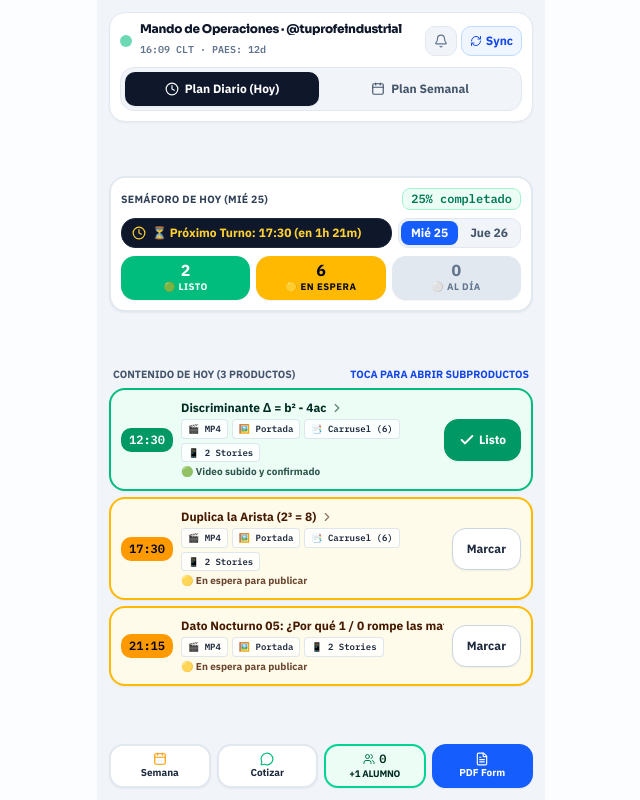
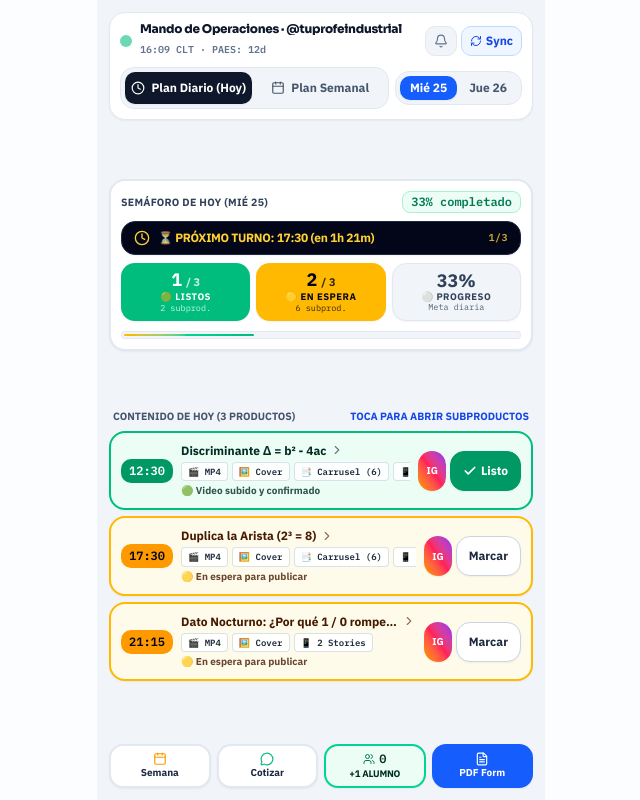
Before and after one commit to paillamilm-blip/tuprofeindustrial-web, a Next.js app: page /grilla in a window 1280 px wide. Shown: the whole page, without its empty margins (319-959 px from the left). Built offline with nearby package versions, Linux system fonts and the light colour scheme.

Commit message:
feat(grilla): optimize cockpit metrics, full-width countdown, battery progress bar, and 1-tap social shortcuts

```diff
--- a/app/grilla/grilla-cockpit-client.tsx
+++ b/app/grilla/grilla-cockpit-client.tsx
@@ -434,10 +434,16 @@ export function GrillaCockpitClient({
   }, [dayTasks, currentDayData]);
 
   const completedCount = dayTasks.filter((t) => completedMap[t.id]).length;
-  const alertaTasks = dayTasks.filter((t) => !completedMap[t.id] && isTaskUrgent(t));
   const procesoTasks = dayTasks.filter((t) => !completedMap[t.id] && !isTaskUrgent(t));
-  const progressPercent = Math.round((completedCount / dayTasks.length) * 100);
-  const isAllDone = completedCount === dayTasks.length;
+  const totalVideos = videoBlocks.length;
+  const videosCompletedCount = videoBlocks.filter((b) => !!completedMap[b.mainAction.id]).length;
+  const videosPendingCount = totalVideos - videosCompletedCount;
+  const videosAlertCount = videoBlocks.filter(
+    (b) => !completedMap[b.mainAction.id] && isTaskUrgent(b.mainAction)
+  ).length;
+  const videoProgressPercent =
+    totalVideos > 0 ? Math.round((videosCompletedCount / totalVideos) * 100) : 0;
+  const isAllVideosDone = totalVideos > 0 && videosCompletedCount === totalVideos;
   const paesDaysLeft = diffDaysFromIso(santiagoNow.isoDate, "2026-11-30");
 
   const inspectedBlock = useMemo(() => {
@@ -574,12 +580,13 @@ export function GrillaCockpitClient({
           </div>
         </div>
 
-        {/* SWITCH PRINCIPAL DE OPERACIONES: [📅 PLAN DIARIO] vs [🗓️ PLAN SEMANAL] */}
-        <div className="grid grid-cols-2 gap-1 bg-slate-100 p-1 rounded-xl border border-slate-200">
+        {/* SWITCH PRINCIPAL DE OPERACIONES Y SELECTOR DE DÍA */}
+        <div className="flex items-center gap-1.5">
+          <div className="flex-1 grid grid-cols-2 gap-1 bg-slate-100 p-1 rounded-xl border border-slate-200">
             <button
               type="button"
               onClick={() => setViewMode("diario")}
-            className={`cursor-pointer touch-manipulation min-h-[34px] rounded-lg text-xs font-black flex items-center justify-center gap-1.5 transition ${
+              className={`cursor-pointer touch-manipulation min-h-[32px] rounded-lg text-xs font-black flex items-center justify-center gap-1.5 transition ${
                 viewMode === "diario"
                   ? "bg-slate-900 text-white shadow-xs"
                   : "text-slate-600 hover:text-slate-900"
@@ -591,7 +598,7 @@ export function GrillaCockpitClient({
             <button
               type="button"
               onClick={() => setViewMode("semanal")}
-            className={`cursor-pointer touch-manipulation min-h-[34px] rounded-lg text-xs font-black flex items-center justify-center gap-1.5 transition ${
+              className={`cursor-pointer touch-manipulation min-h-[32px] rounded-lg text-xs font-black flex items-center justify-center gap-1.5 transition ${
                 viewMode === "semanal"
                   ? "bg-slate-900 text-white shadow-xs"
                   : "text-slate-600 hover:text-slate-900"
@@ -601,51 +608,20 @@ export function GrillaCockpitClient({
               <span>Plan Semanal</span>
             </button>
           </div>
-      </header>
 
-      {/* 2. PANEL DE MÉTRICAS OPERATIVAS Y CONTROL DE TIEMPO */}
-      <section className="bg-white rounded-2xl p-2.5 border-2 border-slate-200 shadow-xs shrink-0 space-y-2">
-        <div className="flex items-center justify-between text-xs font-black">
-          <span className="text-slate-700 uppercase tracking-wide text-[10.5px]">
-            Semáforo de Hoy ({currentDayData.shortLabel})
-          </span>
-          <span className="font-mono text-emerald-700 bg-emerald-50 border border-emerald-200 px-2 py-0.5 rounded-md">
-            {progressPercent}% completado
-          </span>
-        </div>
-
-        {/* FILA DE TIEMPO OPERATIVO (HITO ACTUAL / PRÓXIMO / ATRASO) */}
-        <div className="flex items-center justify-between gap-1.5">
-          <div
-            className={`flex-1 min-w-0 px-2.5 py-1.5 rounded-xl border flex items-center gap-1.5 font-black text-xs ${
-              isAllDone || !nextPendingBlock
-                ? "bg-emerald-50 text-emerald-800 border-emerald-300"
-                : timeDiffMins !== null && timeDiffMins <= 0
-                ? "bg-red-600 text-white border-red-700 animate-pulse"
-                : "bg-slate-900 text-amber-300 border-slate-800"
-            }`}
-          >
-            <Clock className="w-3.5 h-3.5 shrink-0" />
-            <span className="truncate">
-              {isAllDone || !nextPendingBlock
-                ? "🟢 Día 100% completado (3/3 videos)"
-                : timeDiffMins !== null && timeDiffMins <= 0
-                ? `🚨 Turno ${nextPendingBlock.timeSlot} ATRASADO (+${Math.abs(timeDiffMins)}m)`
-                : `⏳ Próximo Turno: ${nextPendingBlock.timeSlot} (en ${Math.floor(timeDiffMins! / 60)}h ${timeDiffMins! % 60}m)`}
-            </span>
-          </div>
-
-          {/* SELECTOR RÁPIDO DE DÍA (SI ESTÁ EN MODO DIARIO) */}
-          {viewMode === "diario" && (
-            <div className="flex items-center gap-0.5 bg-slate-100 p-0.5 rounded-lg border border-slate-200 shrink-0">
+          {/* SELECTOR RÁPIDO DE DÍA REUBICADO EN CABECERA */}
+          <div className="flex items-center gap-0.5 bg-slate-100 p-1 rounded-xl border border-slate-200 shrink-0">
             {DAY_KEYS.map((key) => {
               const active = selectedDay === key;
               return (
                 <button
                   key={key}
                   type="button"
-                    onClick={() => setDayOverride(key)}
-                    className={`cursor-pointer touch-manipulation px-2.5 py-1 rounded-md text-xs font-black transition ${
+                  onClick={() => {
+                    setDayOverride(key);
+                    setViewMode("diario");
+                  }}
+                  className={`cursor-pointer touch-manipulation px-2.5 py-1 rounded-lg text-xs font-black transition ${
                     active
                       ? "bg-blue-600 text-white shadow-xs"
                       : "text-slate-600 hover:text-slate-900"
@@ -656,35 +632,115 @@ export function GrillaCockpitClient({
               );
             })}
           </div>
-          )}
+        </div>
+      </header>
+
+      {/* 2. PANEL DE MÉTRICAS OPERATIVAS Y CONTROL DE TIEMPO */}
+      <section className="bg-white rounded-2xl p-2.5 border-2 border-slate-200 shadow-xs shrink-0 space-y-2">
+        {/* CABECERA SEMÁFORO CON BADGE DE ESTADO */}
+        <div className="flex items-center justify-between text-xs font-black">
+          <span className="text-slate-700 uppercase tracking-wide text-[10.5px]">
+            Semáforo de Hoy ({currentDayData.shortLabel})
+          </span>
+          <span
+            className={`font-mono text-xs px-2 py-0.5 rounded-md border font-black ${
+              isAllVideosDone
+                ? "bg-emerald-500 text-white border-emerald-600 animate-pulse"
+                : "text-emerald-700 bg-emerald-50 border-emerald-200"
+            }`}
+          >
+            {videoProgressPercent}% completado
+          </span>
         </div>
 
-        {/* 3 CAJAS DE SEMÁFORO CON MÉTRICAS NUMÉRICAS REALES */}
-        <div className="grid grid-cols-3 gap-1.5 text-center">
-          {/* VERDE: LISTO */}
-          <div className="rounded-xl p-1.5 bg-emerald-500 text-white flex flex-col items-center justify-center shadow-xs">
-            <span className="text-base font-black leading-none">{completedCount}</span>
-            <span className="text-[9.5px] font-black uppercase tracking-wider mt-0.5">🟢 LISTO</span>
+        {/* BARRA COCKPIT FULL-WIDTH DE CUENTA REGRESIVA */}
+        <div
+          className={`w-full px-3 py-2 rounded-xl border flex items-center justify-between font-black text-xs shadow-xs transition ${
+            isAllVideosDone
+              ? "bg-emerald-600 text-white border-emerald-700 shadow-emerald-200"
+              : timeDiffMins !== null && timeDiffMins <= 0
+              ? "bg-red-600 text-white border-red-700 animate-pulse"
+              : "bg-slate-950 text-amber-300 border-slate-800"
+          }`}
+        >
+          <div className="flex items-center gap-2 truncate">
+            <Clock className="w-4 h-4 shrink-0" />
+            <span className="truncate tracking-tight">
+              {isAllVideosDone
+                ? "🟢 ¡DÍA CUMPLIDO! Todos los videos (3/3) subidos"
+                : timeDiffMins !== null && timeDiffMins <= 0
+                ? `🚨 TURNO ${nextPendingBlock?.timeSlot} ATRASADO (+${Math.abs(timeDiffMins)}m)`
+                : `⏳ PRÓXIMO TURNO: ${nextPendingBlock?.timeSlot ?? "12:30"} (en ${Math.floor((timeDiffMins ?? 0) / 60)}h ${(timeDiffMins ?? 0) % 60}m)`}
+            </span>
+          </div>
+          <span className="text-[10px] font-mono uppercase tracking-wider opacity-80 shrink-0 pl-1">
+            {isAllVideosDone ? "3/3 OK" : `${videosCompletedCount}/3`}
+          </span>
         </div>
 
-          {/* AMARILLO: EN ESPERA */}
-          <div className="rounded-xl p-1.5 bg-amber-400 text-slate-950 flex flex-col items-center justify-center shadow-xs">
-            <span className="text-base font-black leading-none">{procesoTasks.length}</span>
-            <span className="text-[9.5px] font-black uppercase tracking-wider mt-0.5">🟡 EN ESPERA</span>
+        {/* 3 CAJAS DE SEMÁFORO COHERENTES CON LOS 3 VIDEOS */}
+        <div className="grid grid-cols-3 gap-1.5 text-center">
+          {/* VERDE: VIDEOS LISTOS */}
+          <div className="rounded-xl p-2 bg-emerald-500 text-white flex flex-col items-center justify-center shadow-xs">
+            <div className="flex items-baseline gap-1">
+              <span className="text-lg font-black leading-none">{videosCompletedCount}</span>
+              <span className="text-[11px] font-bold opacity-80">/ {totalVideos}</span>
+            </div>
+            <span className="text-[9.5px] font-black uppercase tracking-wider mt-0.5 leading-none">
+              🟢 LISTOS
+            </span>
+            <span className="text-[8.5px] font-mono opacity-80 mt-0.5 leading-none">
+              {completedCount} subprod.
+            </span>
           </div>
 
-          {/* ROJO: EN ALERTA */}
+          {/* AMARILLO: VIDEOS EN ESPERA */}
+          <div className="rounded-xl p-2 bg-amber-400 text-slate-950 flex flex-col items-center justify-center shadow-xs">
+            <div className="flex items-baseline gap-1">
+              <span className="text-lg font-black leading-none">{videosPendingCount}</span>
+              <span className="text-[11px] font-bold opacity-80">/ {totalVideos}</span>
+            </div>
+            <span className="text-[9.5px] font-black uppercase tracking-wider mt-0.5 leading-none">
+              🟡 EN ESPERA
+            </span>
+            <span className="text-[8.5px] font-mono opacity-80 mt-0.5 leading-none">
+              {procesoTasks.length} subprod.
+            </span>
+          </div>
+
+          {/* ROJO / AZUL: ALERTA O PROGRESO */}
           <div
-            className={`rounded-xl p-1.5 flex flex-col items-center justify-center transition shadow-xs ${
-              alertaTasks.length > 0
+            className={`rounded-xl p-2 flex flex-col items-center justify-center transition shadow-xs ${
+              videosAlertCount > 0
                 ? "bg-red-600 text-white animate-pulse"
-                : "bg-slate-200 text-slate-500"
+                : "bg-slate-100 text-slate-700 border border-slate-200"
             }`}
           >
-            <span className="text-base font-black leading-none">{alertaTasks.length}</span>
-            <span className="text-[9.5px] font-black uppercase tracking-wider mt-0.5">
-              {alertaTasks.length > 0 ? "🔴 ATRASO" : "⚪ AL DÍA"}
+            <div className="flex items-baseline gap-0.5">
+              <span className="text-lg font-black leading-none">
+                {videosAlertCount > 0 ? videosAlertCount : `${videoProgressPercent}%`}
               </span>
+            </div>
+            <span className="text-[9.5px] font-black uppercase tracking-wider mt-0.5 leading-none">
+              {videosAlertCount > 0 ? "🔴 ATRASO" : "⚪ PROGRESO"}
+            </span>
+            <span className="text-[8.5px] font-mono opacity-80 mt-0.5 leading-none">
+              {videosAlertCount > 0 ? "¡Revisar turno!" : "Meta diaria"}
+            </span>
+          </div>
+        </div>
+
+        {/* BARRA DE AVANCE GRÁFICA TIPO BATERÍA */}
+        <div className="space-y-1 pt-0.5">
+          <div className="w-full bg-slate-100 rounded-full h-2 overflow-hidden border border-slate-200/80 p-0.5">
+            <div
+              className={`h-full rounded-full transition-all duration-500 ${
+                isAllVideosDone
+                  ? "bg-emerald-500 shadow-sm"
+                  : "bg-gradient-to-r from-amber-400 via-emerald-400 to-emerald-500"
+              }`}
+              style={{ width: `${Math.max(6, videoProgressPercent)}%` }}
+            />
           </div>
         </div>
       </section>
@@ -700,10 +756,10 @@ export function GrillaCockpitClient({
           <div className="space-y-1.5">
             {videoBlocks.map((block) => {
               const isVideoDone = !!completedMap[block.mainAction.id];
-              const hasAlert = block.allActions.some((a) => isTaskUrgent(a));
+              const hasAlert = isTaskUrgent(block.mainAction);
 
               const cardBg = isVideoDone
-                ? "bg-emerald-50 border-emerald-500 text-emerald-950"
+                ? "bg-emerald-50 border-emerald-500 text-emerald-950 shadow-emerald-100"
                 : hasAlert
                 ? "bg-red-50 border-red-500 text-red-950 ring-2 ring-red-200"
                 : "bg-amber-50 border-amber-400 text-amber-950";
@@ -716,15 +772,19 @@ export function GrillaCockpitClient({
 
               const subproductsBadges = [
                 block.mainAction.videoDownloadUrl ? "🎬 MP4" : null,
-                block.mainAction.assetPreview ? "🖼️ Portada" : null,
+                block.mainAction.assetPreview ? "🖼️ Cover" : null,
                 block.carousel ? `📑 Carrusel (${block.carousel.slides.length})` : null,
                 block.stories.length > 0 ? `📱 ${block.stories.length} Stories` : null,
               ].filter(Boolean);
 
+              const cleanTitle = block.title
+                .replace(/^Video.*?: /, "")
+                .replace(/^Dato Nocturno.*?: /, "Dato Nocturno: ");
+
               return (
                 <div
                   key={block.id}
-                  className={`p-2.5 rounded-2xl border-2 flex items-center justify-between gap-2 shadow-xs transition ${cardBg}`}
+                  className={`p-2.5 rounded-2xl border-2 flex items-center justify-between gap-2 shadow-xs transition duration-300 ${cardBg}`}
                 >
                   {/* Tocar el bloque abre el modal con TODOS los subproductos */}
                   <button
@@ -740,16 +800,16 @@ export function GrillaCockpitClient({
 
                     <div className="min-w-0 flex-1">
                       <div className="text-xs font-black truncate leading-tight flex items-center gap-1">
-                        <span>{block.title.replace(/^Video.*?: /, "")}</span>
+                        <span className="truncate">{cleanTitle}</span>
                         <ChevronRight className="w-3.5 h-3.5 opacity-60 shrink-0" />
                       </div>
 
-                      {/* BADGES DE SUBPRODUCTOS INCLUIDOS DETRÁS DEL VIDEO */}
-                      <div className="flex flex-wrap gap-1 mt-1">
+                      {/* BADGES DE SUBPRODUCTOS INCLUIDOS */}
+                      <div className="flex items-center gap-1 mt-1 overflow-hidden">
                         {subproductsBadges.map((badge, idx) => (
                           <span
                             key={idx}
-                            className="text-[9px] font-mono font-bold bg-white/80 px-1.5 py-0.5 rounded border border-slate-300/60 text-slate-800"
+                            className="text-[9px] font-mono font-bold bg-white/90 px-1.5 py-0.5 rounded border border-slate-300/70 text-slate-800 shrink-0"
                           >
                             {badge}
                           </span>
@@ -766,11 +826,21 @@ export function GrillaCockpitClient({
                     </div>
                   </button>
 
-                  {/* BOTÓN TICKET RÁPIDO PARA MORDIENDO EL AVANCE */}
+                  {/* ATAJOS DIRECTOS Y BOTÓN MARCAR */}
+                  <div className="flex items-center gap-1 shrink-0">
+                    <a
+                      href="https://www.instagram.com"
+                      target="_blank"
+                      rel="noopener noreferrer"
+                      title="Abrir Instagram"
+                      className="cursor-pointer touch-manipulation min-h-[40px] px-2 rounded-xl bg-gradient-to-tr from-amber-500 via-rose-500 to-purple-600 text-white font-black text-[10px] flex items-center justify-center shadow-xs hover:opacity-90 active:scale-95 transition"
+                    >
+                      IG
+                    </a>
                     <button
                       type="button"
                       onClick={() => toggleTask(block.mainAction.id)}
-                    className={`cursor-pointer touch-manipulation min-h-[42px] px-3.5 rounded-xl text-xs font-black border flex items-center gap-1 shrink-0 transition active:scale-95 shadow-xs ${
+                      className={`cursor-pointer touch-manipulation min-h-[40px] px-3 rounded-xl text-xs font-black border flex items-center gap-1 transition active:scale-95 shadow-xs ${
                         isVideoDone
                           ? "bg-emerald-600 border-emerald-600 text-white"
                           : "bg-white border-slate-300 hover:border-slate-400 text-slate-800"
@@ -778,13 +848,14 @@ export function GrillaCockpitClient({
                     >
                       {isVideoDone ? (
                         <>
-                        <Check className="w-4 h-4 stroke-[3]" />
+                          <Check className="w-3.5 h-3.5 stroke-[3]" />
                           <span>Listo</span>
                         </>
                       ) : (
                         <span>Marcar</span>
                       )}
                     </button>
+                  </div>
                 </div>
               );
             })}
```
Lines whose indentation alone changed are shown as unchanged.
